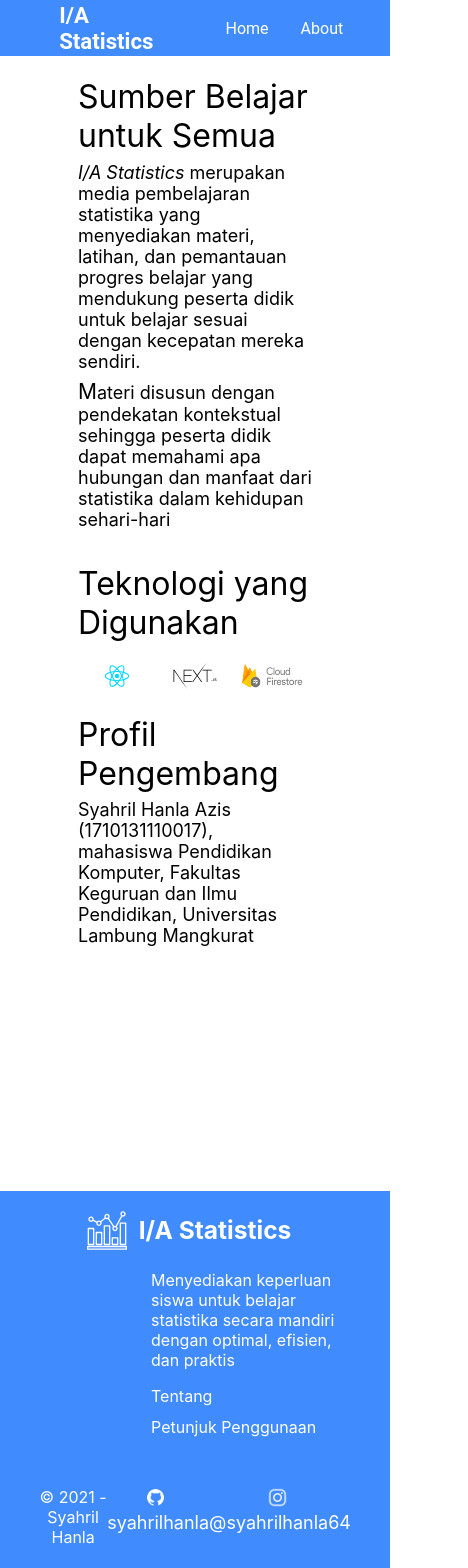
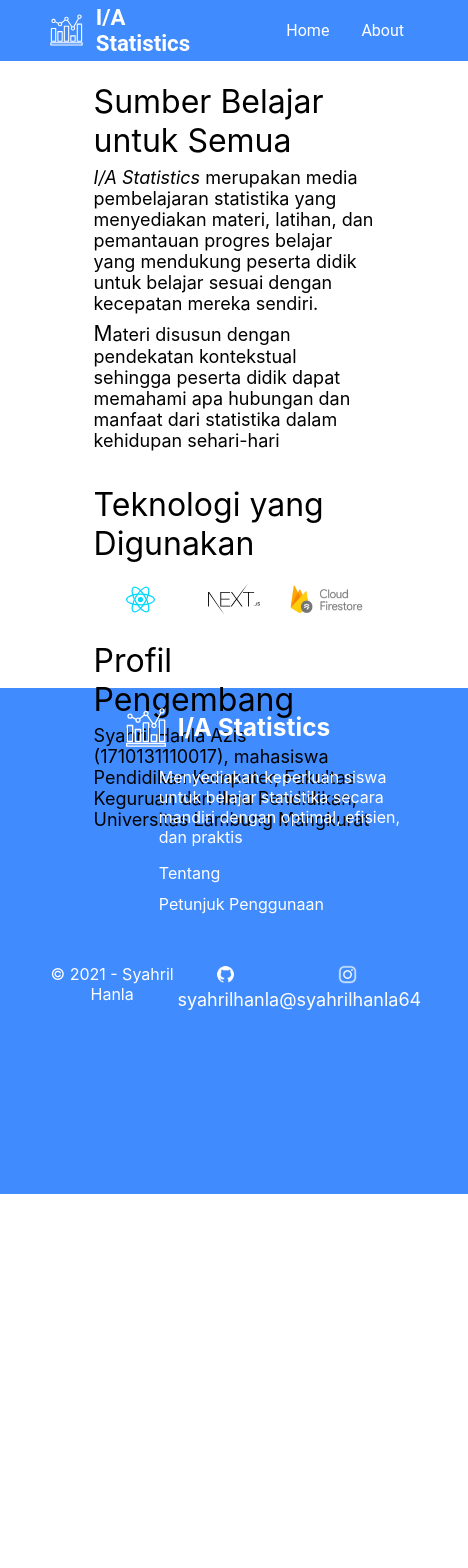
Before and after one commit to syahrilhanla/proyek-skripsi, a Next.js app: page /about in a window 390 px wide. Shown: the top 1568 px of the page, 468 px wide, since content can reach past the window. After the commit the page ends 1194 px from the top, so only its background shows below. Built offline with nearby package versions, Linux system fonts and the light colour scheme; no server answers.

Commit message:
added responsiveness to mobile devices

```diff
--- a/styles/About.module.css
+++ b/styles/About.module.css
@@ -33,16 +33,21 @@
 
 @media (max-width: 600px) {
   .aboutContent {
-    width: 100%;
-    height: 130vh;
+    width: 120%;
     margin-bottom: 1rem;
   }
 }
 
 @media (max-width: 768px) {
   .aboutContent {
-    width: 100%;
-    height: 130vh;
+    width: 120%;
     margin-bottom: 1rem;
   }
 }
+
+@media (max-width: 412px) {
+  .aboutContent {
+    width: 120%;
+    margin-bottom: 1rem;
+  }
+}
--- a/styles/Footer.module.css
+++ b/styles/Footer.module.css
@@ -76,6 +76,7 @@
 @media (max-width: 600px) {
   .footer {
     height: 60vh;
+    margin-top: -4rem;
   }
 
   .grid {
@@ -95,10 +96,72 @@
   }
 }
 
-@media (max-height: 600px) {
-    .footer {
-    height: 60vh;
-    bottom: 3rem;
-    margin-top: 3rem;
+@media (max-width: 769px) {
+  .footer {
+      width: 120%;
   }
 }
+
+@media (max-width: 321px) {
+  .footer {
+      width: 80%;
+      margin-top: 28rem;
+      height: 70vh;
+  }
+}
+/*
+@media (max-width: 360px) {
+  .footer {
+      width: 100%;
+      margin-top: 40rem;
+      height: 70vh;
+  }
+} */
+
+@media (max-width: 412px) {
+  .footer {
+      width: 120%;
+      margin-top: -8rem;
+      height: 60vh;
+  }
+}
+
+@media (max-height: 825px) {
+  .footer {
+      width: 120%;
+      margin-top: 12rem;
+      height: 50vh;
+  }
+}
+
+@media (max-height: 768px) {
+  .footer {
+      width: 120%;
+      margin-top: 16rem;
+      height: 50vh;
+  }
+}
+
+@media (max-height: 700px) {
+  .footer {
+      width: 120%;
+      margin-top: 20rem;
+      height: 60vh;
+  }
+}
+
+@media (min-height: 1024px) {
+  .footer {
+      width: 120%;
+      margin-top: -14rem;
+      height: 60vh;
+  }
+}
+
+@media (max-height: 600px) {
+  .footer {
+      width: 120%;
+      margin-top: 32rem;
+      height: 70vh;
+  }
+}
--- a/styles/HomeNavbar.module.css
+++ b/styles/HomeNavbar.module.css
@@ -43,3 +43,31 @@
 .links a {
   padding: 1rem 1rem;
 }
+
+@media (max-width: 320px) {
+ .navbar {
+    height: 3.8rem;
+    width: 120%;
+  }
+}
+
+@media (max-width: 360px) {
+  .navbar {
+    height: 3.8rem;
+    width: 120%;
+  }
+}
+
+@media (max-width: 768px) {
+    .navbar {
+    height: 3.8rem;
+    width: 120%;
+  }
+}
+
+@media (min-width: 1024px) {
+    .navbar {
+    height: 3.8rem;
+    width: 120%;
+  }
+}
```
